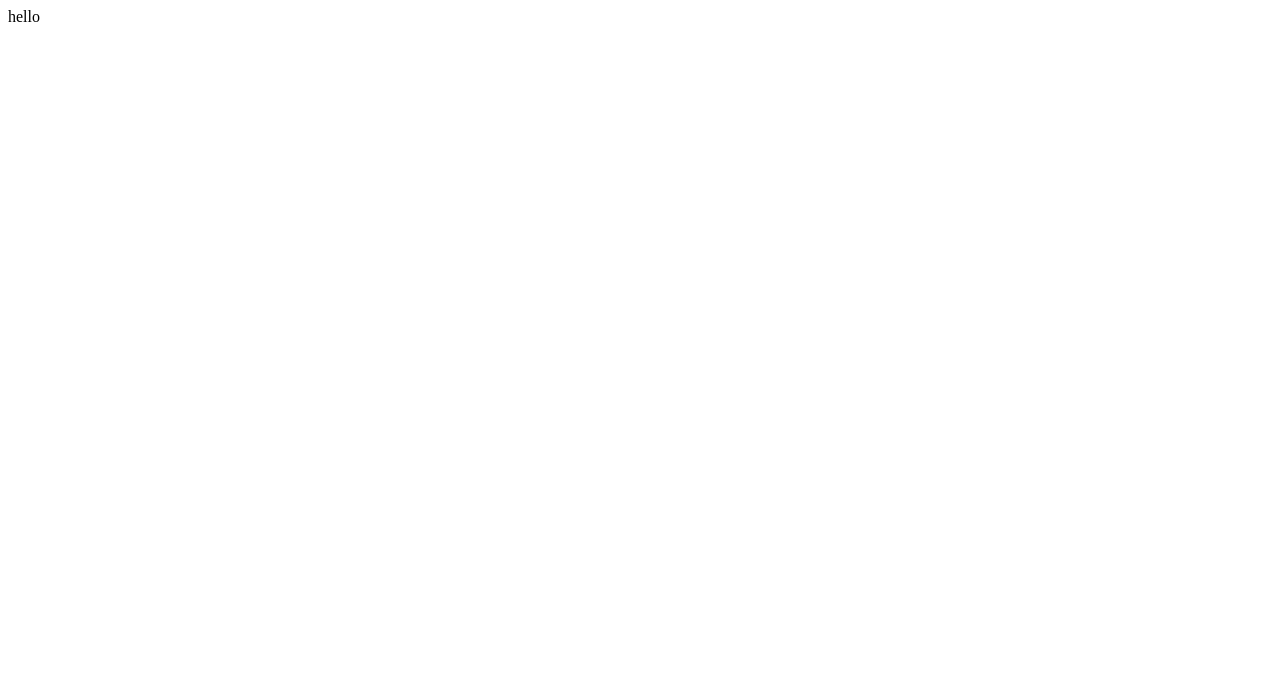
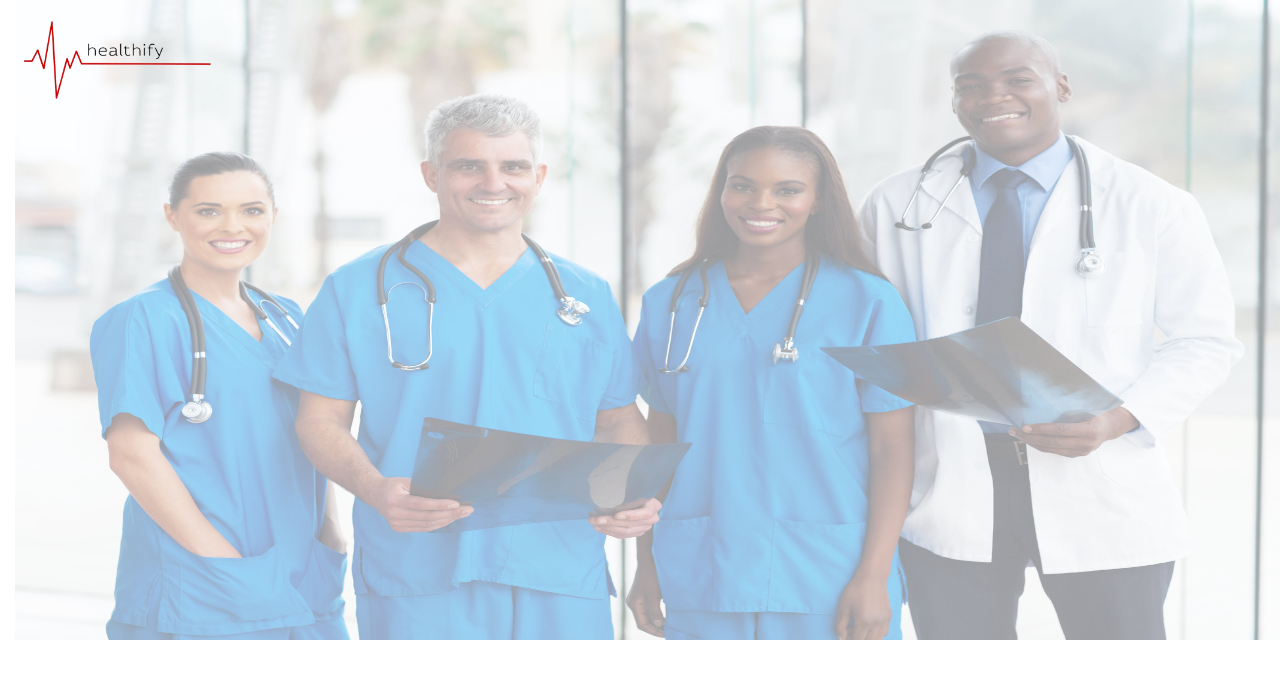
Before and after one commit to yuvitbatra/health_website, a Flask app: page / in a window 1280 px wide. Before the commit the part shown is almost empty. Shown: the top 679 px of the page. Run offline with Flask 2, Linux system fonts and the light colour scheme; some libraries are stand-ins or nearby versions.

Commit message:
basic home page

```diff
--- a/app.py
+++ b/app.py
@@ -1,4 +1,4 @@
-from flask import Flask, render_template, redirect, session
+from flask import Flask, render_template
 
 app = Flask(__name__)
 
@@ -6,5 +6,8 @@
 app.config['SECRET_KEY'] = 'data_management'
 
 @app.route('/')
-def HomePage():
+def Home():
     return render_template('layout.html')
+
+if __name__ == '__main__':
+    app.run()
--- /dev/null
+++ b/static/style.css
@@ -0,0 +1,21 @@
+:root{
+    --bg-support: #ec1839;
+}
+
+.top{
+    margin-top: -5%;
+}
+.same-line{
+    display: inline-block;
+}
+nav .logo{
+    float: left;
+    width: 30%;
+}
+.container-fluid .section-img{
+    flood-opacity: 10%;
+    display:block;
+    width:100%;
+    height: 80%;
+    opacity: 0.4; /*can only be between 0 and 1*/
+}
--- a/templates/layout.html
+++ b/templates/layout.html
@@ -1,12 +1,39 @@
 <!DOCTYPE html>
+
 <html lang="en">
     <head>
+        <!--Mobile-first styles are part of the core framework.
+        To ensure proper rendering and touch zooming, add the following <meta>
+        tag inside the <head> element:-->
         <meta charset="utf-8">
         <meta name="viewport" content="width=device-width, initial-scale=1">
+        <!--importing font awesome and bootstrap and fonts-->
         <link rel="stylesheet" href="https://cdnjs.cloudflare.com/ajax/libs/font-awesome/6.1.2/css/all.min.css" integrity="sha512-1sCRPdkRXhBV2PBLUdRb4tMg1w2YPf37qatUFeS7zlBy7jJI8Lf4VHwWfZZfpXtYSLy85pkm9GaYVYMfw5BC1A==" crossorigin="anonymous" referrerpolicy="no-referrer" />
-        <title>&#127973; Healthify</title>
+        <link rel="stylesheet" href="https://maxcdn.bootstrapcdn.com/bootstrap/3.4.1/css/bootstrap.min.css">
+        <link rel="stylesheet" href="/static/style.css">
+        <!--setting title-->
+        <title> Healthify</title>
+        <link rel="icon" sizes="1140*1140" type="image/ico" href="\static\images\logo_healthify.ico">
     </head>
     <body>
-        hello
+        <div>
+            <div class="container-fluid">
+                <img style='position:absolute;' class = 'section-img' src="\static\images\doctor_background.jpg" alt="">
+            </div>
+            <nav class="navbar same-line" style="position:absolute;">
+                <div class="container-fluid">
+                <div class="navbar-header">
+                        <a class="navbar-brand navbar-left" href="#"><img src = static\images\logo_healthify-removebg-preview.png alt = logo class = 'logo'></a>
+                </div>
+                <ul class="nav navbar-nav navbar-right top">
+                    <li class="active"><a href="#">Home</a></li>
+                    <li><a href="#">About Us</a></li>
+                    <li><a href="#">Our Team</a></li>
+                    <li><a href="#"><span class="glyphicon glyphicon-user"></span> Sign Up</a></li>
+                    <li><a href="#"><span class="glyphicon glyphicon-log-in"></span> Login</a></li>
+                </ul>
+                </div>
+            </nav>
+        </div>
     </body>
 </html>
```
Also changed, not shown: static/images/doctor_background.jpg (added), static/images/logo_healthify-removebg-preview (1).png (added), static/images/logo_healthify-removebg-preview.png (added), static/images/logo_healthify.ico (added).
